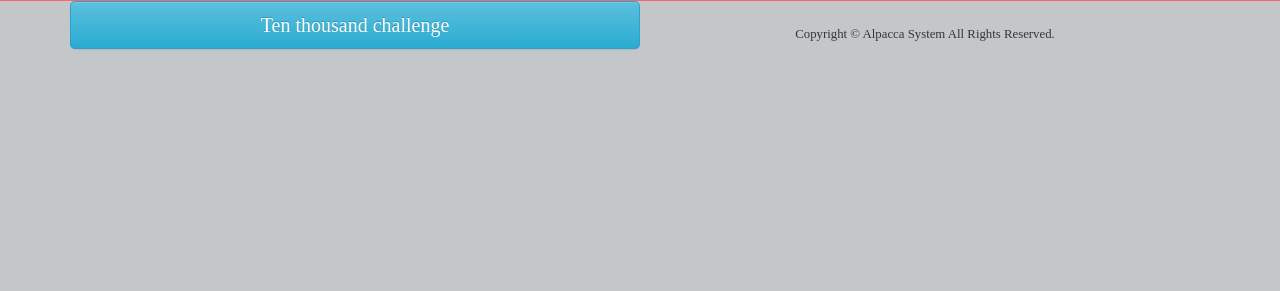
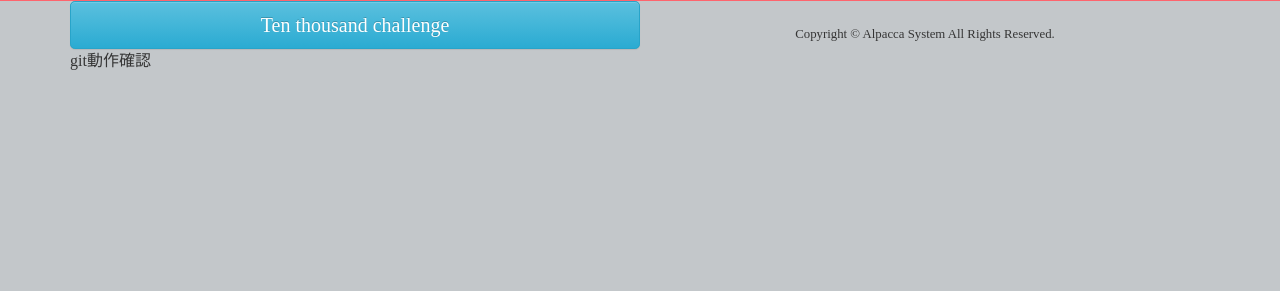
Before and after one commit to studio25325/alpacca, a Django app: page / in a window 1280 px wide. Shown: the part 69-360 px from the top of the page. Run offline with Django 3.2, Linux system fonts and the light colour scheme; some libraries are stand-ins or nearby versions; some web fonts are replaced.

Commit message:
動作確認

```diff
--- a/register/templates/register/top.html
+++ b/register/templates/register/top.html
@@ -34,6 +34,7 @@
             <!--
             <a class="btn btn-info btn-lg btn-block" href="https://grooow.net/" role="button">ブログ</a>
             -->
+            <p>git動作確認</p>
         </div>
     </div>
 
```
